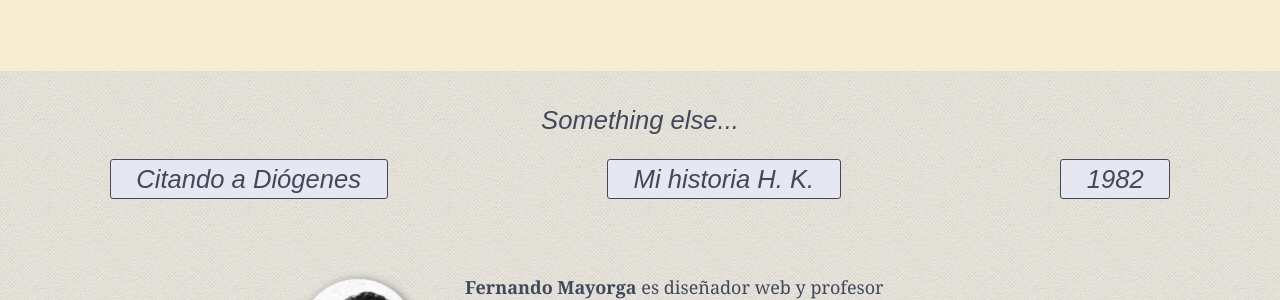
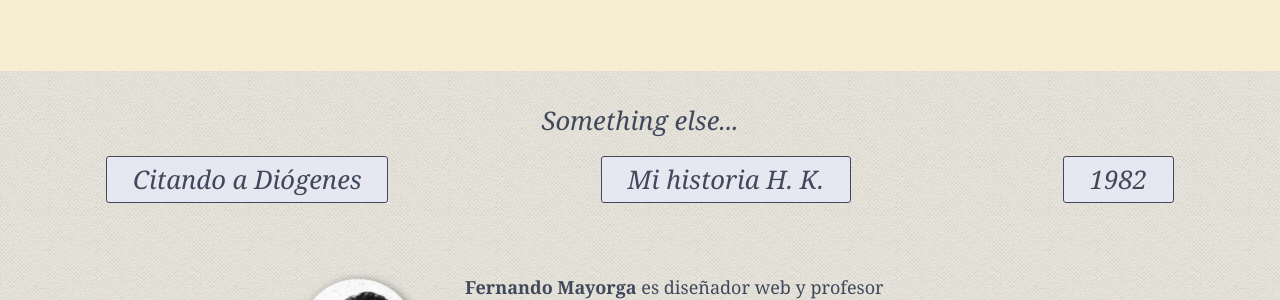
Before and after one commit to fernanz/fernanz.github.io, a Jekyll site: the page built from index.html, in a window 1280 px wide. Shown: the part 4691-4991 px from the top of the page. Built offline with Jekyll 4.4.1, drawn with Linux system fonts in a browser that asks for light colours; some web fonts are replaced; Markdown is read by kramdown in place of the engine named in the settings; comment, search, counter and statistics services are not loaded.

Commit message:
banner font change
h1 to L basker

```diff
--- a/css/_typography.scss
+++ b/css/_typography.scss
@@ -1,5 +1,5 @@
 @mixin type-display {
-  font-family: 'Aller', sans-serif;
+  font-family:  'Libre Baskerville', georgia, serif;
   font-style: normal;
   font-weight: 700;
 }
--- a/css/main.css
+++ b/css/main.css
@@ -423,7 +423,7 @@
   line-height: 1.05634em;
   /* unwrap lists for values that have multiple list of values such as text-shadow */
   margin-bottom: 0.35211em;
-  font-family: 'Aller', sans-serif;
+  font-family: 'Libre Baskerville', georgia, serif;
   font-style: normal;
   font-weight: 700; }
 
@@ -498,7 +498,7 @@
   line-height: 1.05634em;
   /* unwrap lists for values that have multiple list of values such as text-shadow */
   margin-bottom: 0.35211em;
-  font-family: 'Aller', sans-serif;
+  font-family: 'Libre Baskerville', georgia, serif;
   font-style: normal;
   font-weight: 700; }
 
```
